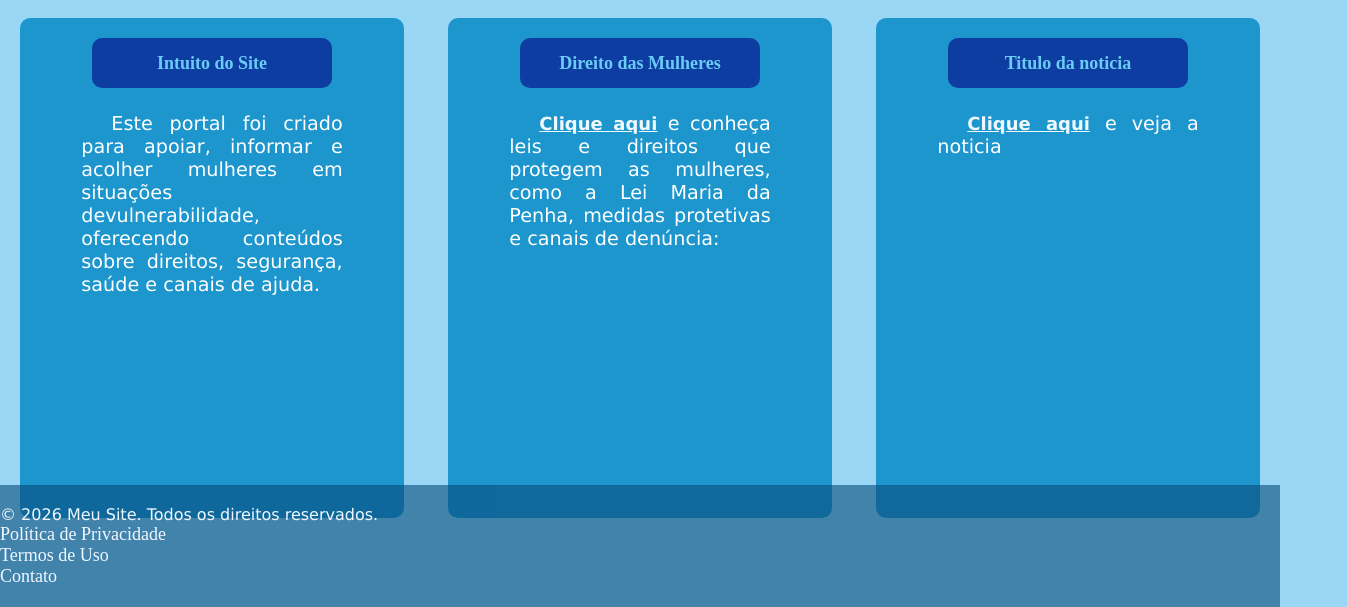
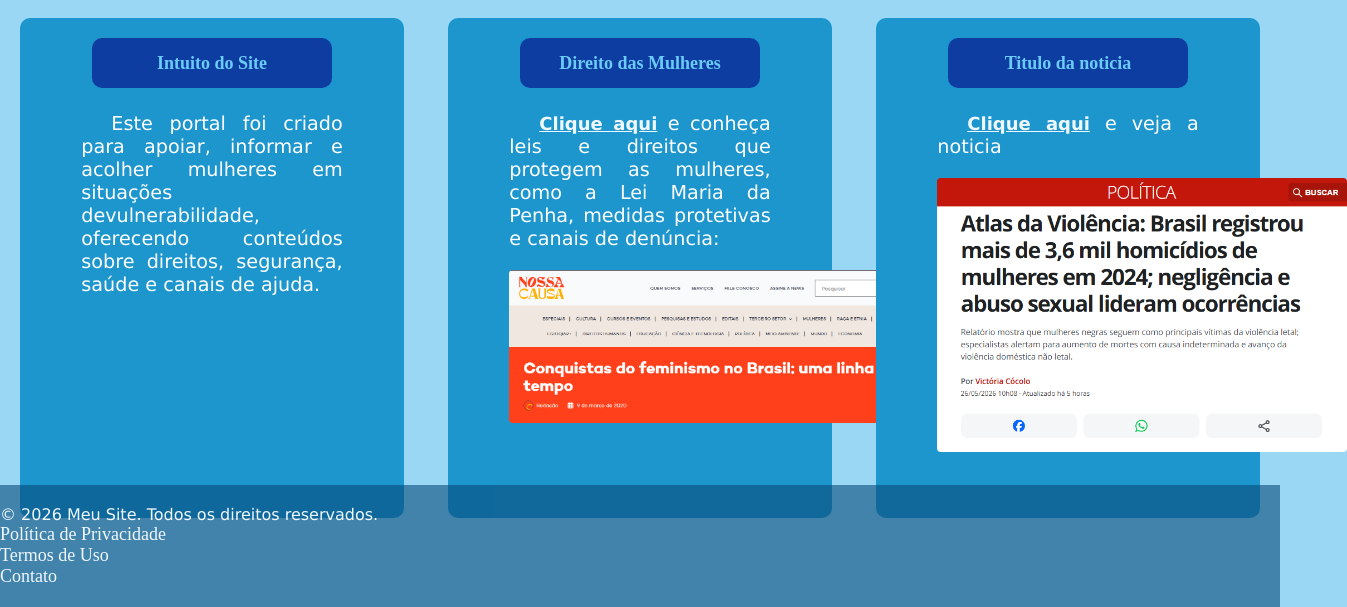
Before and after one commit to joannacristhine/site-de-apoio-para-as-mulheres, a plain HTML site: page index.html in a window 1280 px wide. Shown: the part 193-800 px from the top of the page, 1347 px wide, since content can reach past the window. Drawn offline with Linux system fonts and the light colour scheme.

Commit message:
Update index.html

```diff
--- a/index.html
+++ b/index.html
@@ -191,7 +191,7 @@
                 <div class="conteudocartao">
 
                     <p style="text-indent: 30px;"><a href="https://nossacausa.com/2020/03/conquistas-do-feminismo-no-brasil-uma-linha-do-tempo/" target="_blank">Clique aqui</a> e conheça leis e direitos que protegem as mulheres, como a Lei Maria da Penha, medidas protetivas e canais de denúncia:</p>
-                    <img src="/projetoAnalise/assets/direito.png" alt="">
+                    <img src="/assets/direito.png" alt="">
 
 
                 </div>
@@ -208,7 +208,7 @@
                 <div class="conteudocartao">
 
                     <p style="text-indent: 30px;"><a href=https://g1.globo.com/politica/noticia/2026/05/26/atlas-da-violencia-homicidios-de-mulheres-em-2024.ghtml target="_blank">Clique aqui</a> e veja a noticia</p>
-                    <img src="/projetoAnalise/assets/noticia.png" alt="">
+                    <img src="/assets/noticia.png" alt="">
 
 
                 </div>
```
